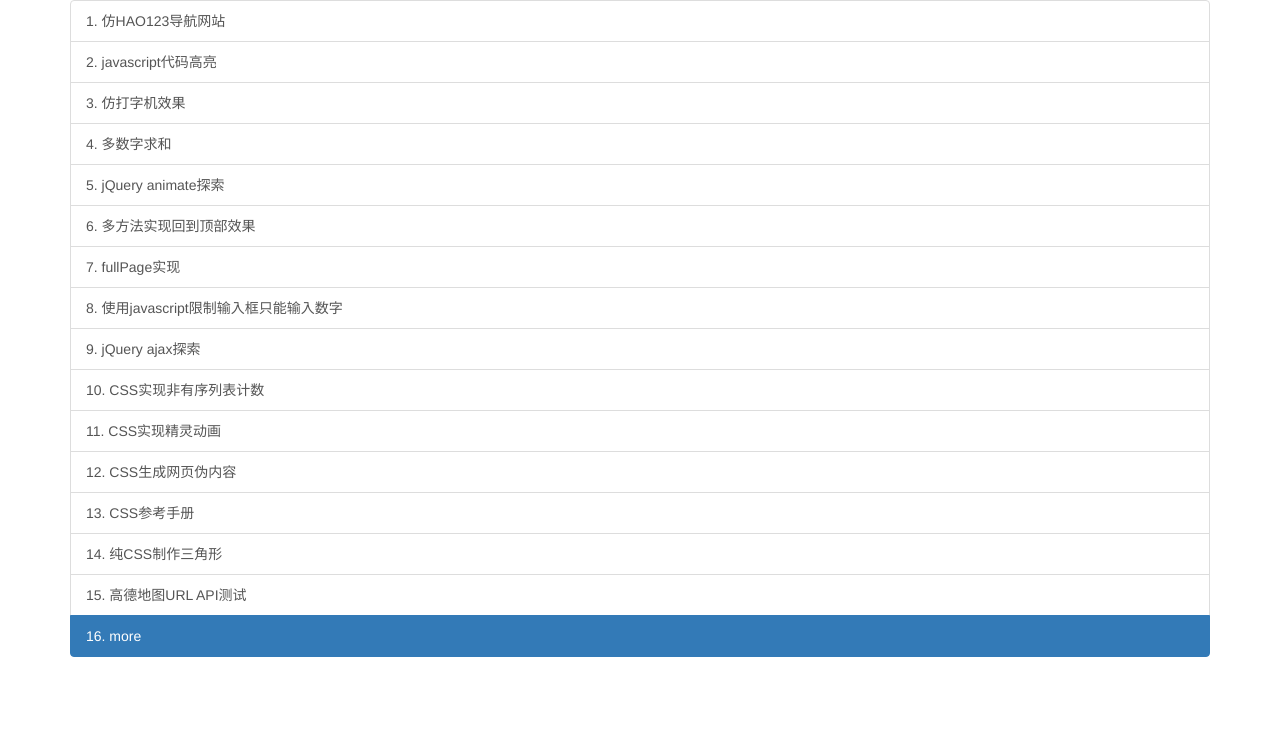
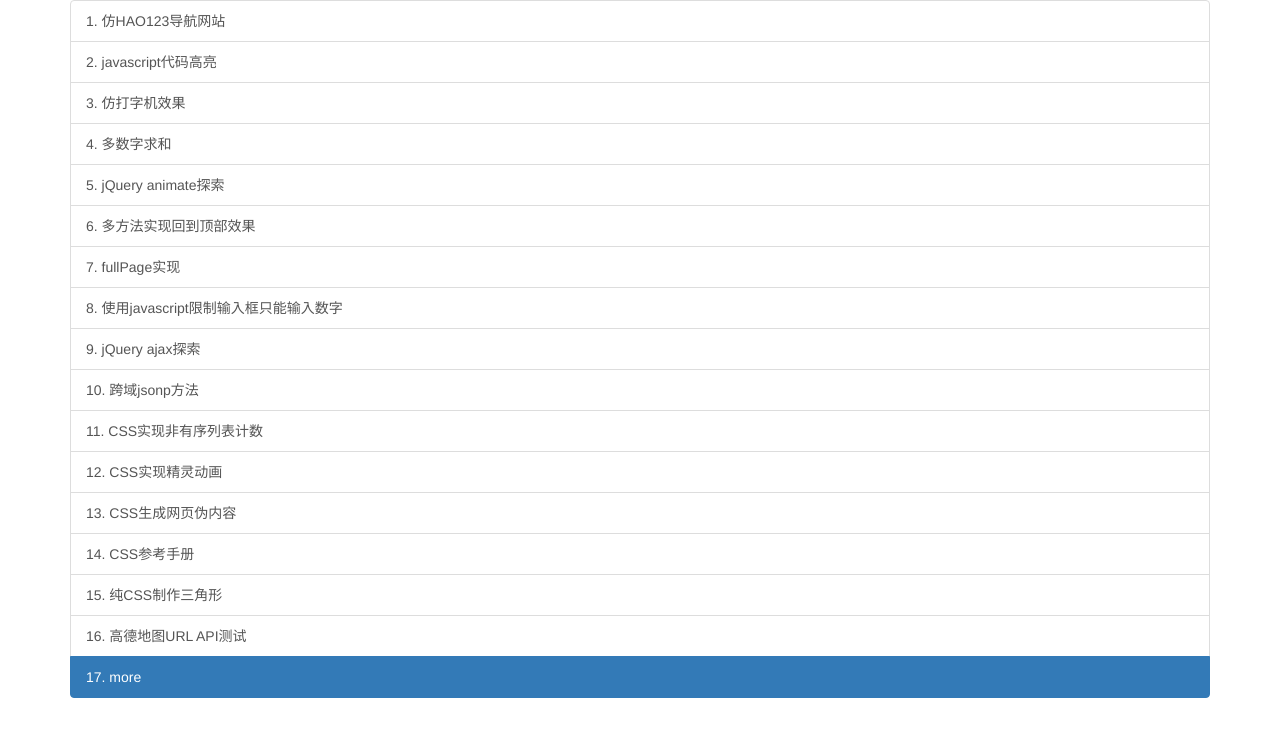
Before and after one commit to meiseayoung/blog.github.io, a plain HTML site: page index.html in a window 1280 px wide. Drawn offline with nearby package versions, Linux system fonts and the light colour scheme.

```diff
--- a/index.html
+++ b/index.html
@@ -42,6 +42,7 @@
         <a class="list-group-item" href="http://www.bilinyi.com/fullPage/fullPage.html" target="_blank">fullPage实现</a>
         <a class="list-group-item" href="http://www.bilinyi.com/javascript/onlyNumber.html" target="_blank">使用javascript限制输入框只能输入数字</a>
         <a class="list-group-item" href="http://www.bilinyi.com/jQuery/ajax/ajax.html" target="_blank">jQuery ajax探索</a>
+        <a class="list-group-item" href="http://www.bilinyi.com/javascript/jsonp/jsonp.html" target="_blank">跨域jsonp方法</a>
         <a class="list-group-item" href="http://www.bilinyi.com/CSS/counters.html" target="_blank">CSS实现非有序列表计数</a>
         <a class="list-group-item" href="http://www.bilinyi.com/CSS/cssSprite.html" target="_blank">CSS实现精灵动画</a>
         <a class="list-group-item" href="http://www.bilinyi.com/CSS/cssMakeContent.html" target="_blank">CSS生成网页伪内容</a>
```
Also changed, not shown: javascript/jsonp/jsonp.html (+3 -3 lines).
